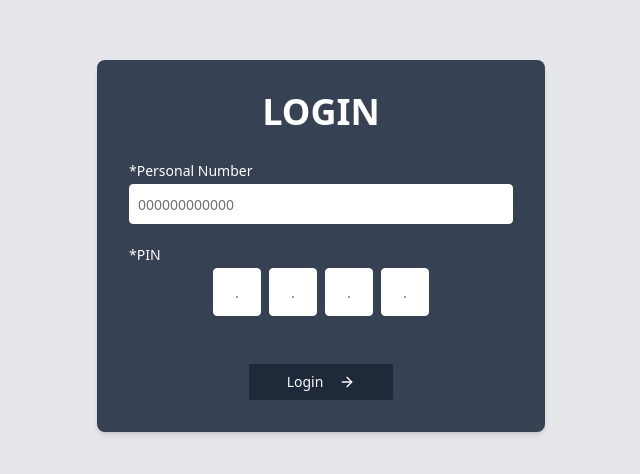
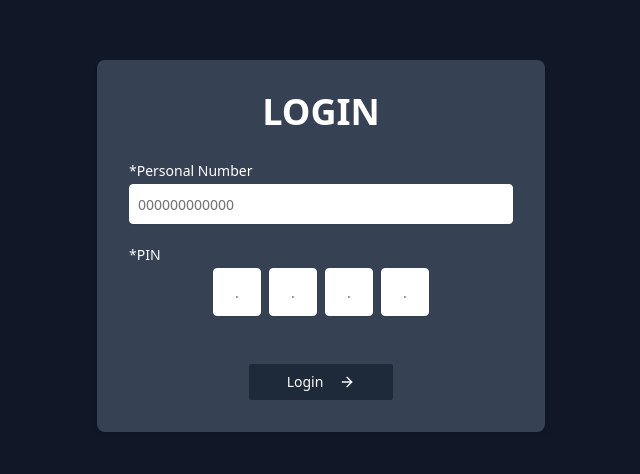
Before and after one commit to raselrzl/arbetsdesk, a Next.js app: page / in a window 1280 px wide. Shown: the part 154-628 px from the top of the page, without its empty margins (319-959 px from the left). Built offline with nearby package versions, Linux system fonts and the light colour scheme.

Commit message:
first commit after setup database

```diff
--- a/app/components/LoginForm.tsx
+++ b/app/components/LoginForm.tsx
@@ -83,7 +83,7 @@ export default function LoginForm() {
   const showPinError = (touched.pinNumber || submitted) && !!errors.pinNumber;
 
   return (
-<div className="min-h-screen flex items-center justify-center bg-gray-200 px-4">
+<div className="min-h-screen flex items-center justify-center bg-gray-900 px-4">
   <div className="w-full max-w-md bg-gray-700 p-8 shadow-md rounded-md">
     <h1 className="text-4xl font-extrabold uppercase mb-8 text-center text-white">Login</h1>
 
```
